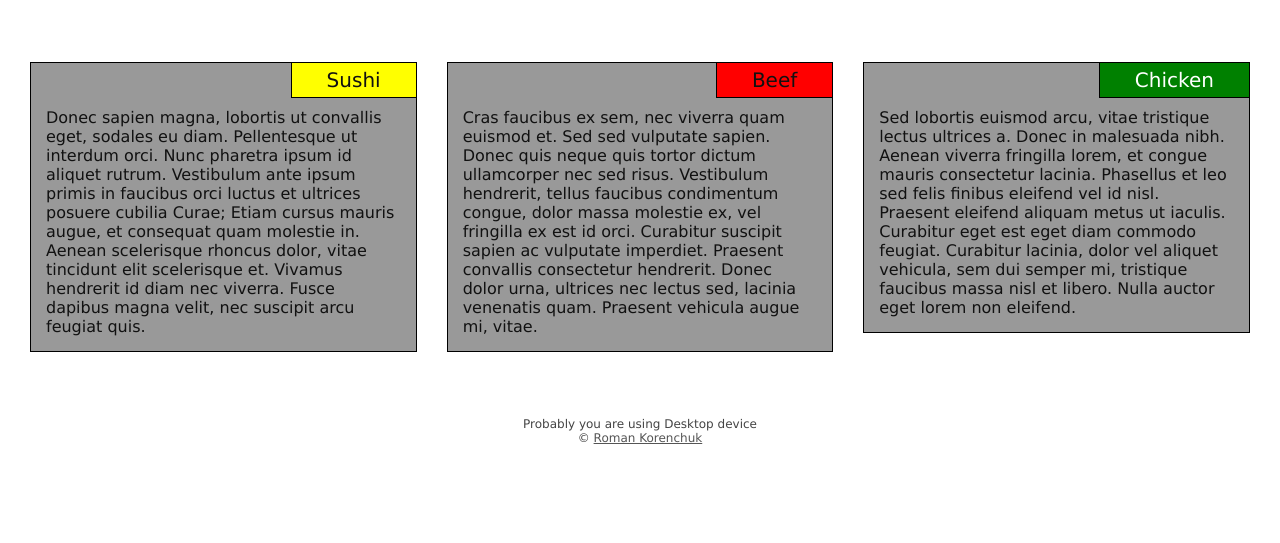
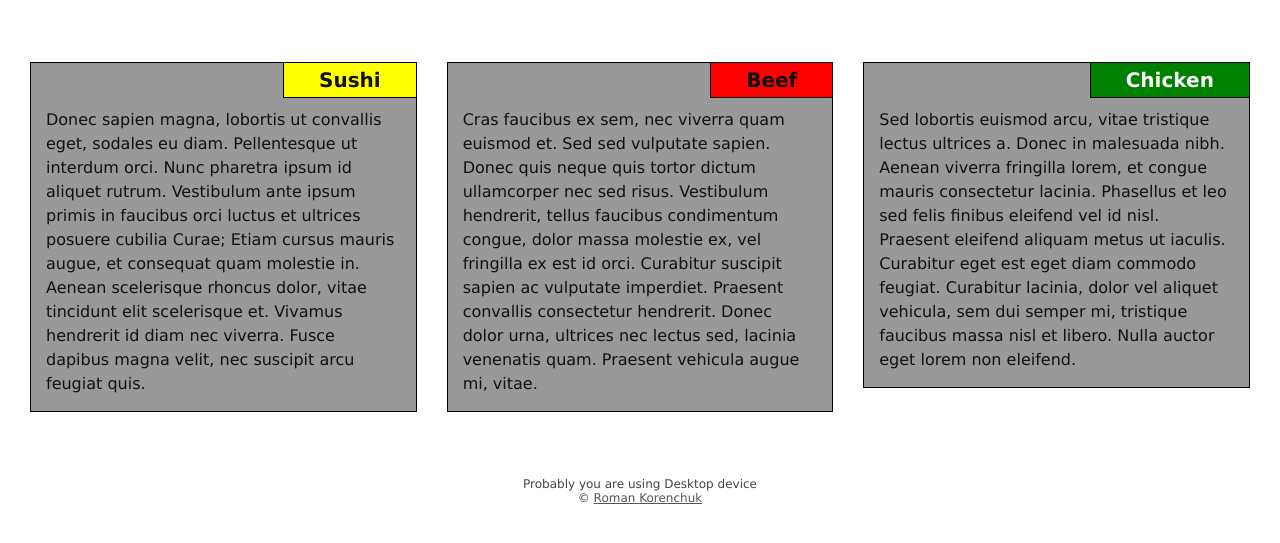
Before and after one commit to Korew/coursera-test, a plain HTML site: page module2_solution/index.html in a window 1280 px wide. Shown: the part 101-644 px from the top of the page. Drawn offline with Linux system fonts and the light colour scheme.

Commit message:
line-height + bold title

```diff
--- a/module2_solution/css/styles.css
+++ b/module2_solution/css/styles.css
@@ -48,6 +48,7 @@ section {
 	padding:45px 15px 15px 15px;
 	background-color: #999999;
 	border: 1px solid #000000;
+  line-height: 150%;
 }
 
 .block-title {
@@ -58,6 +59,7 @@ section {
 	border-left: 1px solid #000000;
 	border-bottom: 1px solid #000000;
 	font-size: 125%;
+  font-weight: bold;
 }
 
 .sushi > .block-title {
```
